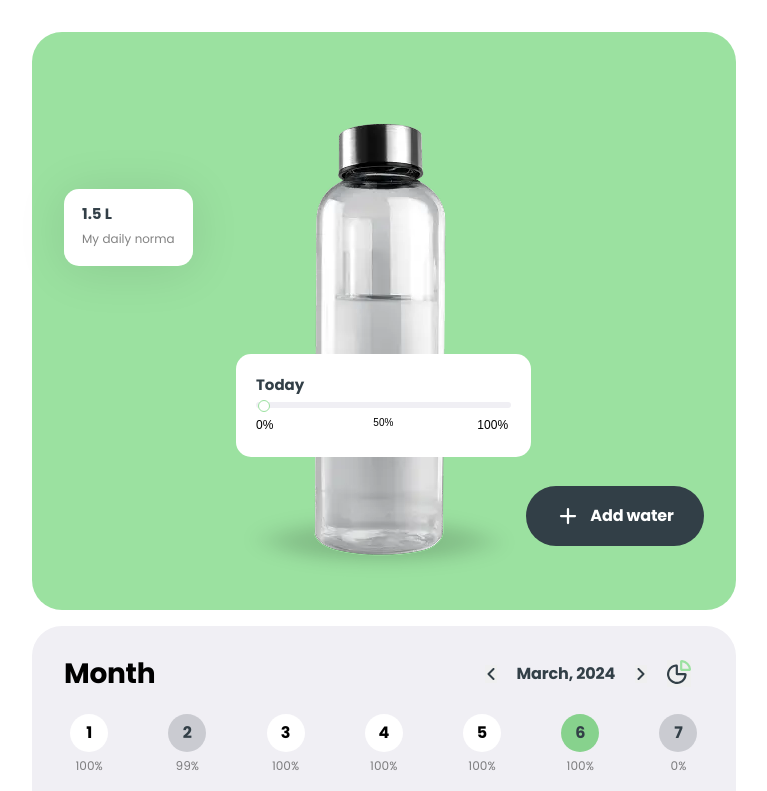
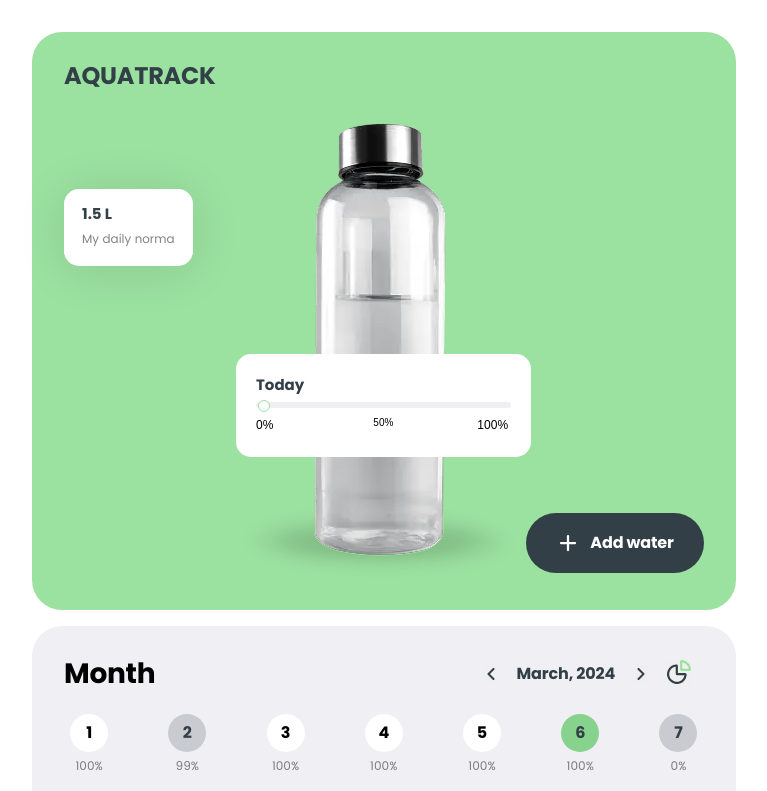
Before and after one commit to Artur-Luniaka/aquacoders, a React (Vite) app: page /user in a window 1280 px wide. Shown: the top 791 px of the page, without its empty margins (256-1023 px from the left). Built offline with nearby package versions, Linux system fonts and the light colour scheme.

Commit message:
logo was added on UserPage

```diff
--- a/src/pages/UserPage/UserPage.jsx
+++ b/src/pages/UserPage/UserPage.jsx
@@ -4,11 +4,13 @@ import WaterProgressBar from "../../components/WaterProgressBar/WaterProgressBar
 import UserGreyBlock from "../../components/UserGreyBlock/UserGreyBlock.jsx";
 import AddWaterBtn from "../../components/AddWaterBtn/AddWaterBtn.jsx";
 import DailyNorma from "../../components/DailyNorma/DailyNorma.jsx";
+import Logo from "../../components/Logo/Logo.jsx";
 
 const UserPage = () => {
   return (
     <>
       <GreenBlock>
+        <Logo />
         <DailyNorma />
         <WaterProgressBar />
         <AddWaterBtn />
```
